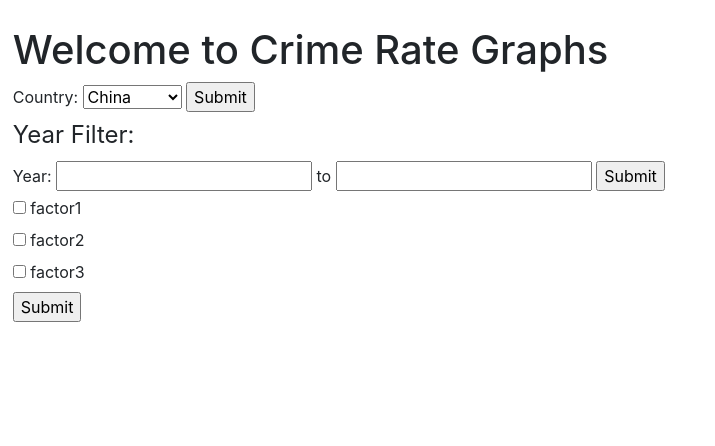
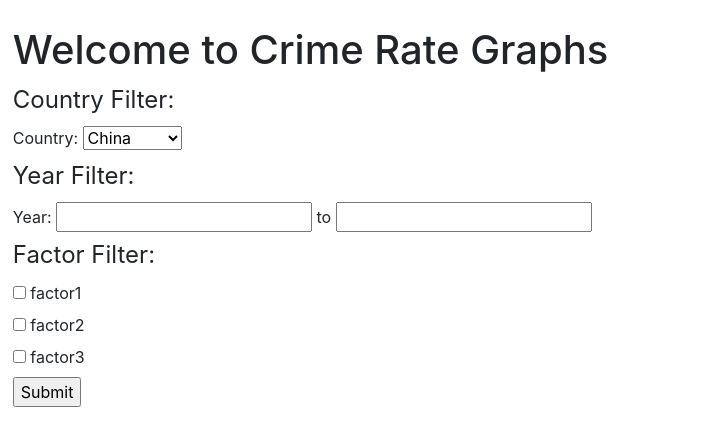
Before and after one commit to jonnnnn-c/1002_Python_Project, a Flask app: page / in a window 1280 px wide. Shown: the part 56-502 px from the top of the page, without its empty margins (0-715 px from the left). Run offline with Flask 2, Linux system fonts and the light colour scheme; some libraries are stand-ins or nearby versions.

Commit message:
update filters into 1 form

```diff
--- a/templates/index.html
+++ b/templates/index.html
@@ -3,38 +3,35 @@
 {% block content %}
     <h1>{% block title %} Welcome to Crime Rate Graphs{% endblock %}</h1>
 
-    <div id="test">
-        <form action="/filter_country.php">
+    <div id="filter_form">
+        <form action="/filter">
+            <legend>Country Filter:</legend>
             <label for="Country">Country:</label>
             <select name="Country" id="Country">
                 <option value="China">China</option>
                 <option value="USA">USA</option>
                 <option value="Singapore">Singapore</option>
             </select>
-            <input type="submit" value="Submit">
-        </form>
 
-        <form action="/filter_year.php">
             <fieldset>
-             <legend>Year Filter:</legend>
-             <label for="start_year">Year:</label>
-             <input type="text" id="start_year" name="start_year">
-             <label for="end_year">to</label>
-             <input type="text" id="end_year" name="end_year">
-             <input type="submit" value="Submit">
+                <legend>Year Filter:</legend>
+                <label for="start_year">Year:</label>
+                <input type="text" id="start_year" name="start_year">
+                <label for="end_year">to</label>
+                <input type="text" id="end_year" name="end_year">
             </fieldset>
-        </form>
 
-        <form action="/filter_factor.php">
             <fieldset>
+                <legend>Factor Filter:</legend>
                 <input type="checkbox" id="factor1" name="factor1" value="factor1">
                 <label for="factor1"> factor1</label><br>
                 <input type="checkbox" id="factor2" name="factor2" value="factor2">
                 <label for="factor2"> factor2</label><br>
                 <input type="checkbox" id="factor3" name="factor3" value="factor3">
                 <label for="factor3"> factor3</label><br>
-                <input type="submit" value="Submit">
             </fieldset>
+
+            <input type="submit" value="Submit">
         </form>
     </div>
 
```
